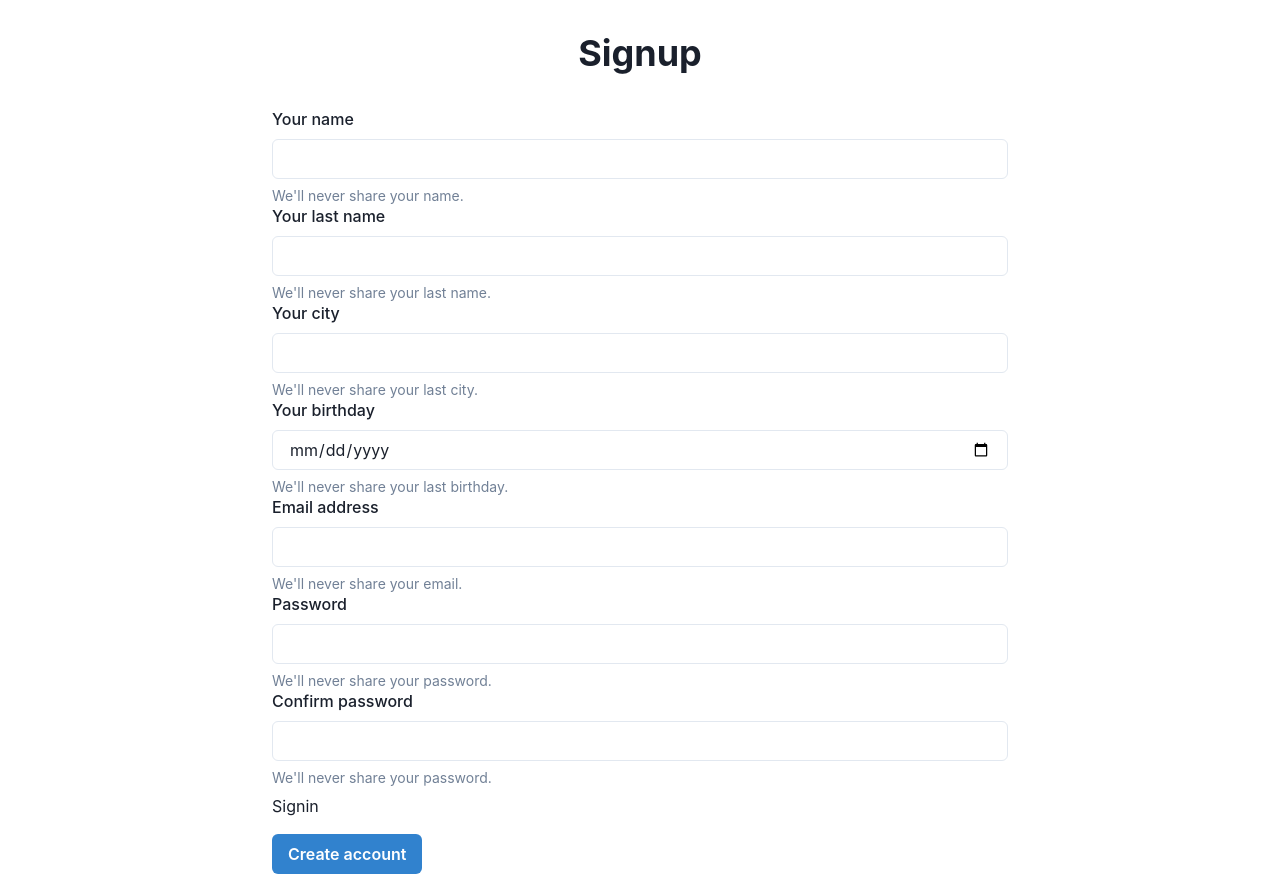
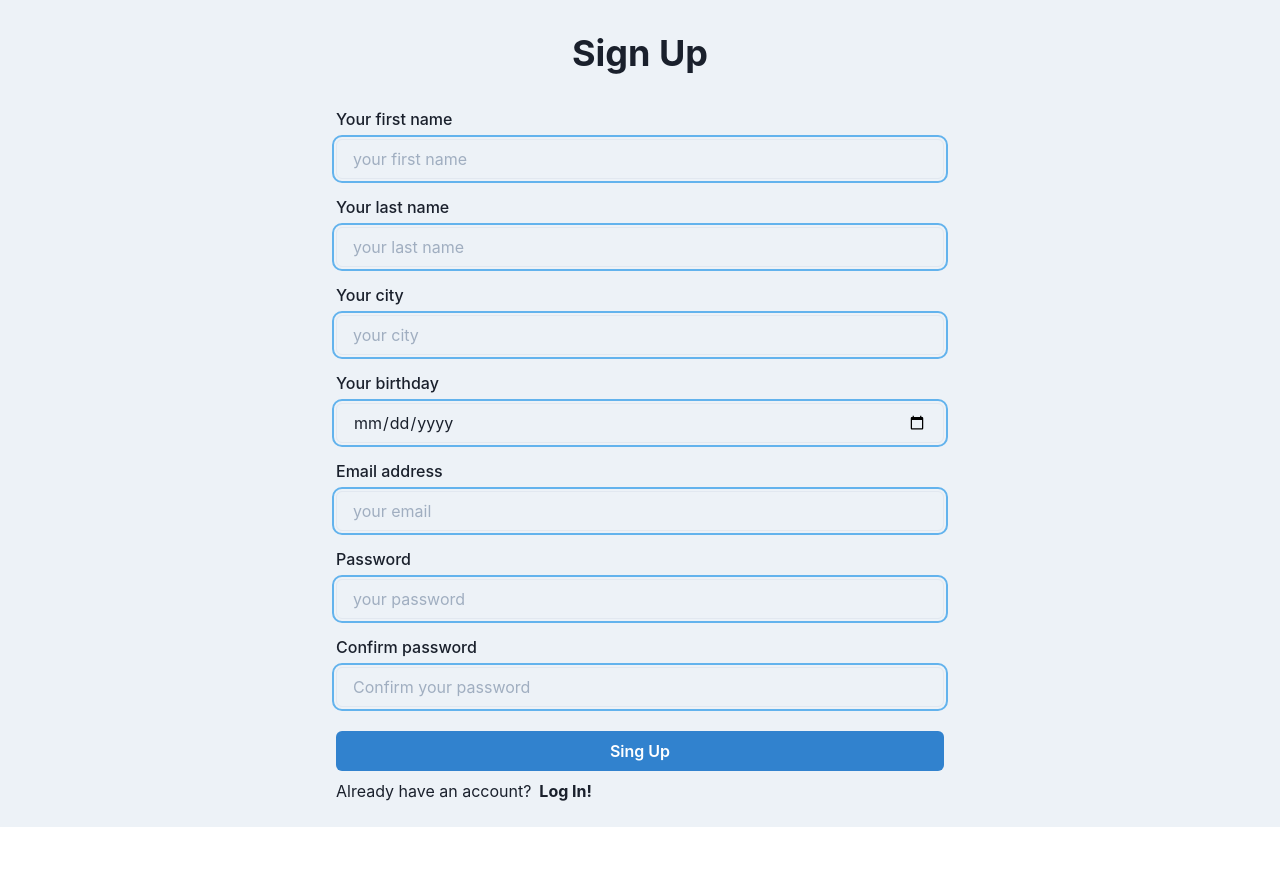
Before and after one commit to erick-sk/movies-tzuzul, a React (Vite) app in the folder frontend/: page /signup in a window 1280 px wide. After the commit the page ends 827 px from the top, so only its background shows below. Built offline with nearby package versions, Linux system fonts and the light colour scheme.

Commit message:
Fix SignUp commponent and change style

```diff
--- a/frontend/src/commponents/Signup.jsx
+++ b/frontend/src/commponents/Signup.jsx
@@ -4,75 +4,116 @@ import {
   Container,
   FormControl,
   FormLabel,
-  FormHelperText,
   Input,
   Button,
   Heading,
+  Stack,
+  Text,
 } from '@chakra-ui/react';
 
-const Signup = () => {
+const SignUp = () => {
   return (
-    <Box>
-      <Heading m={8} align="center">
-        Signup
+    <Box minH="100vh" bg="gray.100" pb={8}>
+      <Heading py={8} align="center">
+        Sign Up
       </Heading>
-      <Container maxW="container.md">
+      <Container maxW="container.sm">
         <form>
-          <FormControl>
-            <FormLabel htmlFor="name">Your name</FormLabel>
-            <Input id="name" type="text" />
-            <FormHelperText>We'll never share your name.</FormHelperText>
+          <FormControl mb={4}>
+            <FormLabel htmlFor="firstName">Your first name</FormLabel>
+            <Input
+              outlineColor="blue.300"
+              focusBorderColor="none"
+              placeholder="your first name"
+              id="firstName"
+              type="text"
+            />
           </FormControl>
 
-          <FormControl>
+          <FormControl mb={4}>
             <FormLabel htmlFor="lastName">Your last name</FormLabel>
-            <Input id="lastName" type="text" />
-            <FormHelperText>We'll never share your last name.</FormHelperText>
+            <Input
+              outlineColor="blue.300"
+              focusBorderColor="none"
+              placeholder="your last name"
+              id="lastName"
+              type="text"
+            />
           </FormControl>
 
-          <FormControl>
+          <FormControl mb={4}>
             <FormLabel htmlFor="city">Your city</FormLabel>
-            <Input id="city" type="text" />
-            <FormHelperText>We'll never share your last city.</FormHelperText>
+            <Input
+              outlineColor="blue.300"
+              focusBorderColor="none"
+              placeholder="your city"
+              id="city"
+              type="text"
+            />
           </FormControl>
 
-          <FormControl>
+          <FormControl mb={4}>
             <FormLabel htmlFor="birthday">Your birthday</FormLabel>
-            <Input id="birthday" type="date" />
-            <FormHelperText>
-              We'll never share your last birthday.
-            </FormHelperText>
+            <Input
+              outlineColor="blue.300"
+              focusBorderColor="none"
+              id="birthday"
+              type="date"
+            />
           </FormControl>
 
-          <FormControl>
+          <FormControl mb={4}>
             <FormLabel htmlFor="email">Email address</FormLabel>
-            <Input id="email" type="email" />
-            <FormHelperText>We'll never share your email.</FormHelperText>
+            <Input
+              outlineColor="blue.300"
+              focusBorderColor="none"
+              placeholder="your email"
+              id="email"
+              type="email"
+            />
           </FormControl>
 
-          <FormControl>
+          <FormControl mb={4}>
             <FormLabel htmlFor="password">Password</FormLabel>
-            <Input id="password" type="password" />
-            <FormHelperText>We'll never share your password.</FormHelperText>
+            <Input
+              outlineColor="blue.300"
+              focusBorderColor="none"
+              placeholder="your password"
+              id="password"
+              type="password"
+            />
           </FormControl>
 
-          <FormControl>
-            <FormLabel htmlFor="password">Confirm password</FormLabel>
-            <Input id="confirmPassword" type="password" />
-            <FormHelperText>We'll never share your password.</FormHelperText>
+          <FormControl mb={6}>
+            <FormLabel htmlFor="confirmPassword">Confirm password</FormLabel>
+            <Input
+              outlineColor="blue.300"
+              focusBorderColor="none"
+              placeholder="Confirm your password"
+              id="confirmPassword"
+              type="password"
+            />
           </FormControl>
 
-          <Box mt={2} mb={2}>
-            <Link to="/signin">Signin</Link>
-          </Box>
+          <Button mb={4} w="100%" colorScheme="blue">
+            Sing Up
+          </Button>
 
-          <Button mt={2} colorScheme="blue">
-            Create account
-          </Button>
+          <Stack direction={['column', 'row']} lineHeight={0.5}>
+            <Text>Already have an account?</Text>
+            <Text
+              fontWeight="bold"
+              _hover={{
+                color: 'blue.500',
+              }}
+            >
+              <Link to="/signin">Log In!</Link>
+            </Text>
+          </Stack>
         </form>
       </Container>
     </Box>
   );
 };
 
-export default Signup;
+export default SignUp;
```
